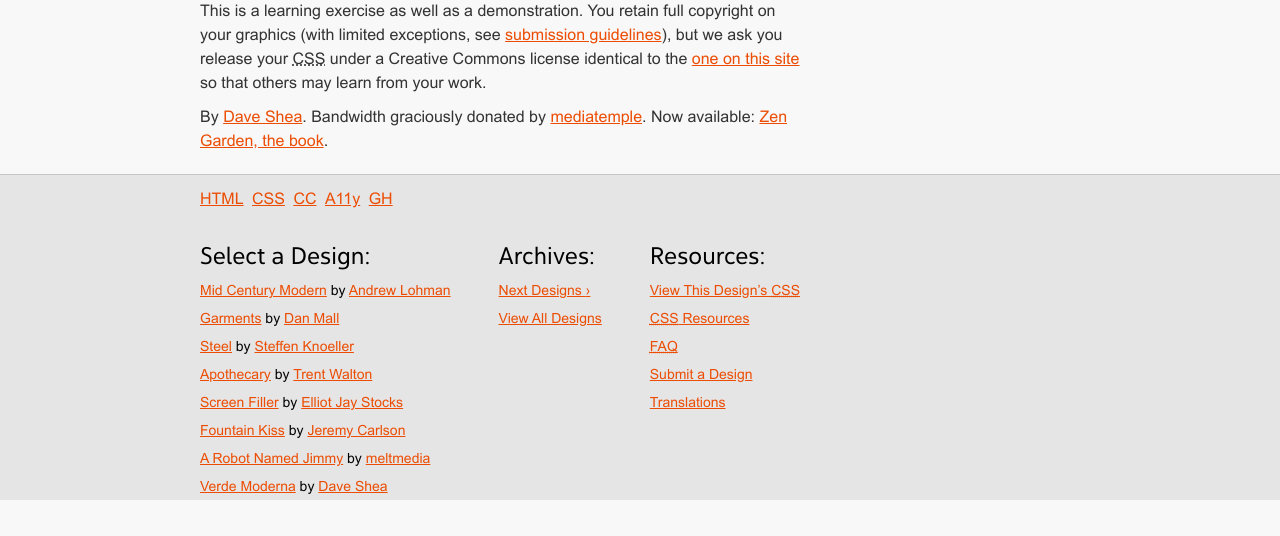
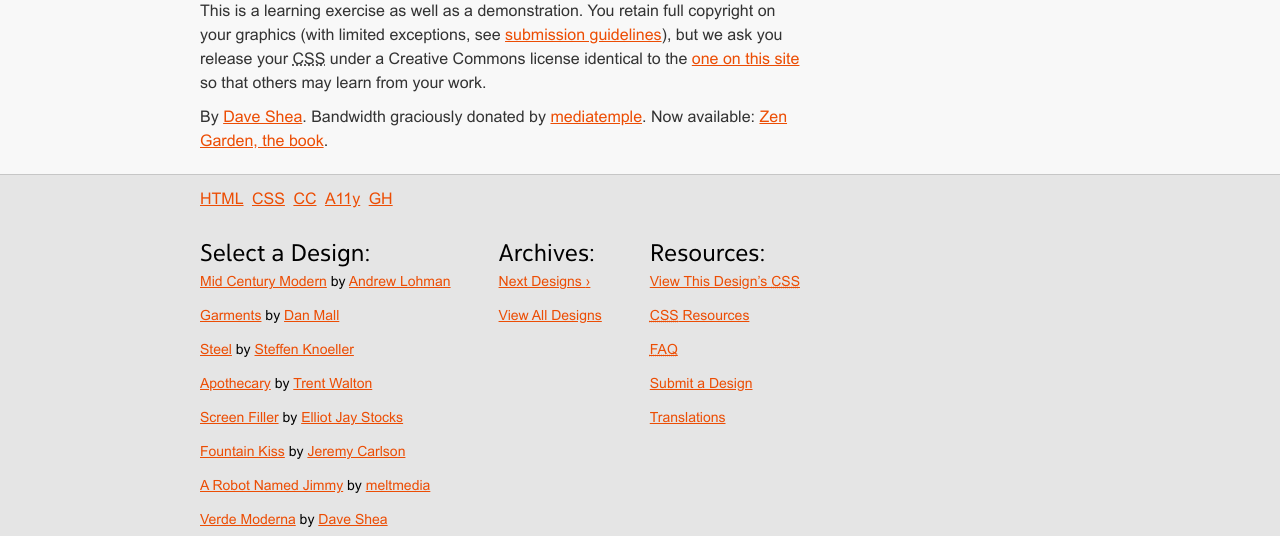
Before and after one commit to Felstj/tachnik.github.io, a PHP site: page / in a window 1280 px wide. Shown: the part 1835-2371 px from the top of the page. Before the commit the page ends 2335 px from the top, so only its background shows below. Run offline with PHP 8.4, Linux system fonts and the light colour scheme; some web fonts are replaced.

```diff
--- a/style.css
+++ b/style.css
@@ -95,6 +95,10 @@ section h2, section div, .main {
 	-moz-animation: fadeIn 1s forwards;
 	animation: fadeIn 1s forwards;
 }
+.sidebar h3 {
+	line-height: 1;
+    padding-bottom: 0;
+}
 keyframes fadeIn {
   0% {
 	opacity: 0;
@@ -102,7 +106,7 @@ keyframes fadeIn {
   }
   100% {
     opacity: 1;
-	transform:  translate(0px, -392px);
+	transform:  translate(0px, -383px);
   }
 }
 @-webkit-keyframes fadeIn {
@@ -112,7 +116,7 @@ keyframes fadeIn {
   }
   100% {
     opacity: 1;
-	-webkit-transform: translate(0px, -392px);
+	-webkit-transform: translate(0px, -383px);
   }
 }
 
@@ -121,7 +125,7 @@ keyframes fadeIn {
 	-moz-transform: translate(0px, -300px);
   }
   100% {
-	-moz-transform: translate(0px, -392px);
+	-moz-transform: translate(0px, -383px);
   }
 }
 
@@ -179,7 +183,7 @@ p:first-of-type {
 }
 
 li {
-	padding: 6px 0;
+	padding: 9px 0;
 	font-size: 14px;
 }
 @media screen and (max-width: 1500px) {
```
